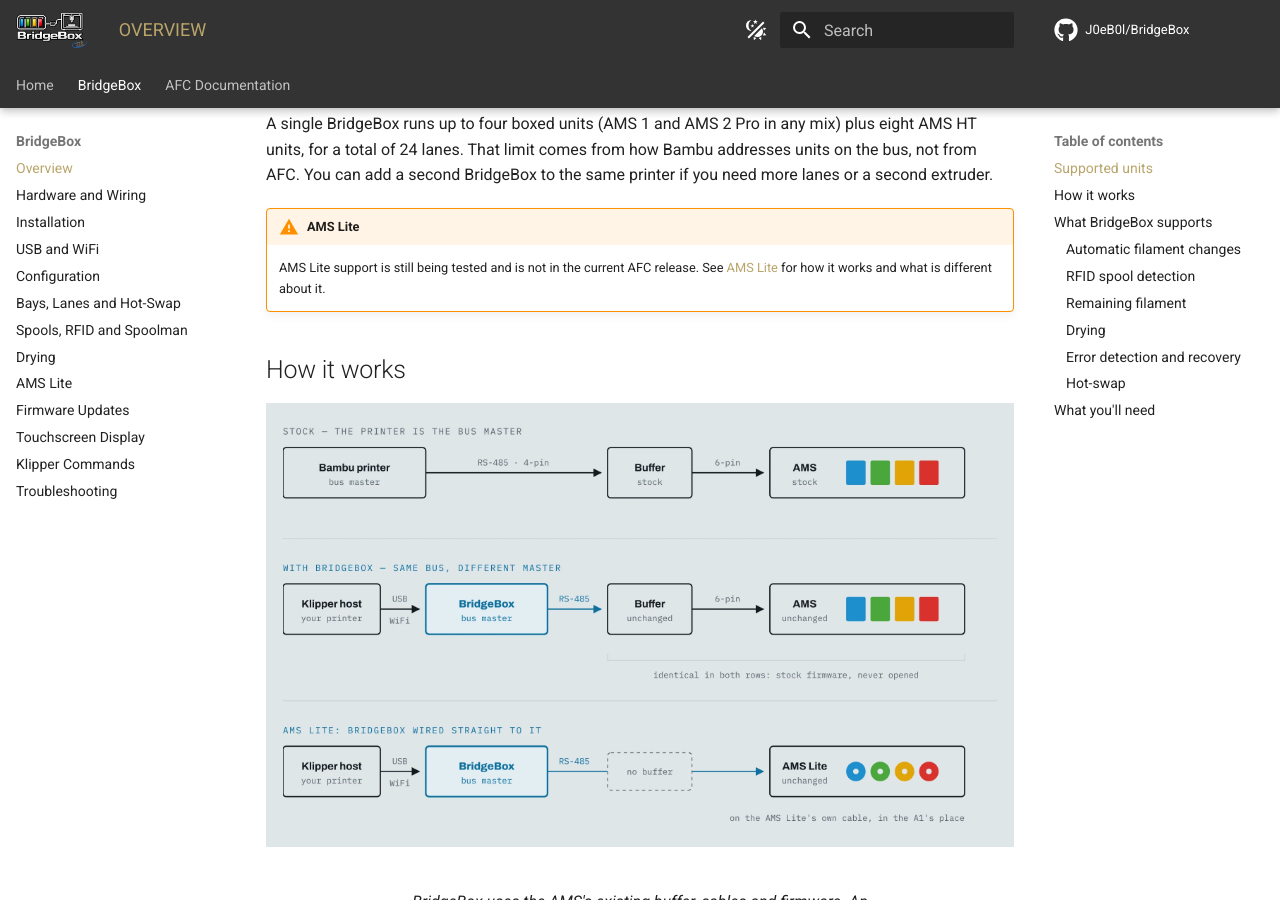
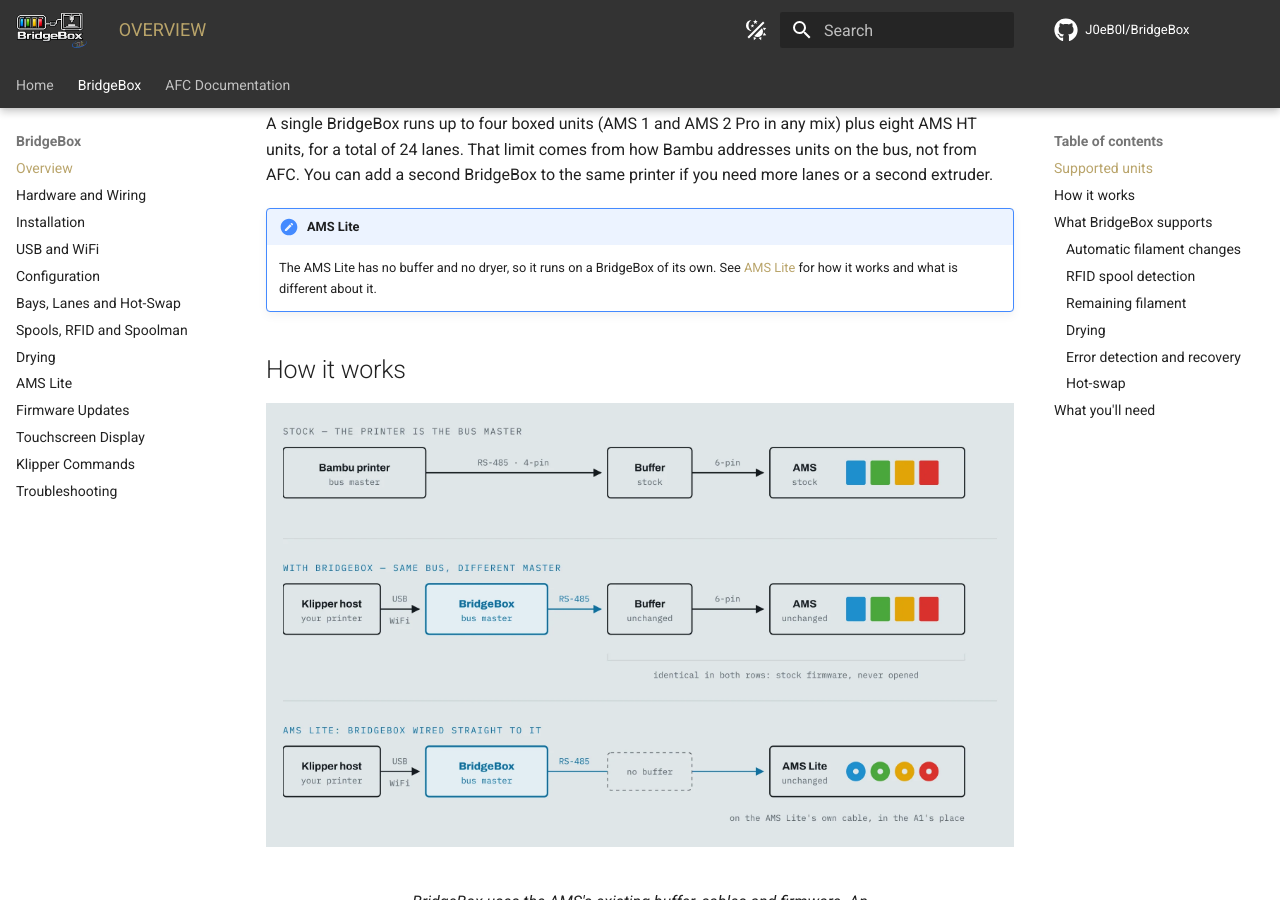
Before and after one commit to J0eB0l/BridgeBox, an MkDocs documentation site: the page built from docs/bridgebox/index.md, in a window 1280 px wide and 900 px high, scrolled down 689 px. Built offline with MkDocs 1.6.1 and Material for MkDocs 9.7.7, drawn with Linux system fonts in a browser that asks for light colours; comment, search, counter and statistics services are not loaded.

Commit message:
Publish the docs on GitHub Pages under /docs/; AMS Lite as supported
A Pages workflow builds the MkDocs site into /docs/ and keeps the product
page at the root. The AMS Lite pages drop their in-testing notes.

```diff
--- a/docs/bridgebox/index.md
+++ b/docs/bridgebox/index.md
@@ -20,9 +20,9 @@
 of 24 lanes. That limit comes from how Bambu addresses units on the bus, not from AFC. You can add a second BridgeBox
 to the same printer if you need more lanes or a second extruder.
 
-!!! warning "AMS Lite"
+!!! note "AMS Lite"
 
-    AMS Lite support is still being tested and is not in the current AFC release. See [AMS Lite](ams-lite.md) for how
+    The AMS Lite has no buffer and no dryer, so it runs on a BridgeBox of its own. See [AMS Lite](ams-lite.md) for how
     it works and what is different about it.
 
 ## How it works
--- a/mkdocs.yml
+++ b/mkdocs.yml
@@ -6,6 +6,7 @@
 #           mkdocs serve
 site_name: BridgeBox Documentation
 site_description: "BridgeBox documentation for the AFC-Klipper-Add-On"
+site_url: https://j0eb0l.github.io/BridgeBox/docs/
 repo_url: https://github.com/J0eB0l/BridgeBox
 edit_uri: 'blob/main/docs/'
 repo_name: J0eB0l/BridgeBox
```
Also changed, not shown: README.md (+1 -1 lines), docs/bridgebox/ams-lite.md (+0 -5 lines), 2 other files.
